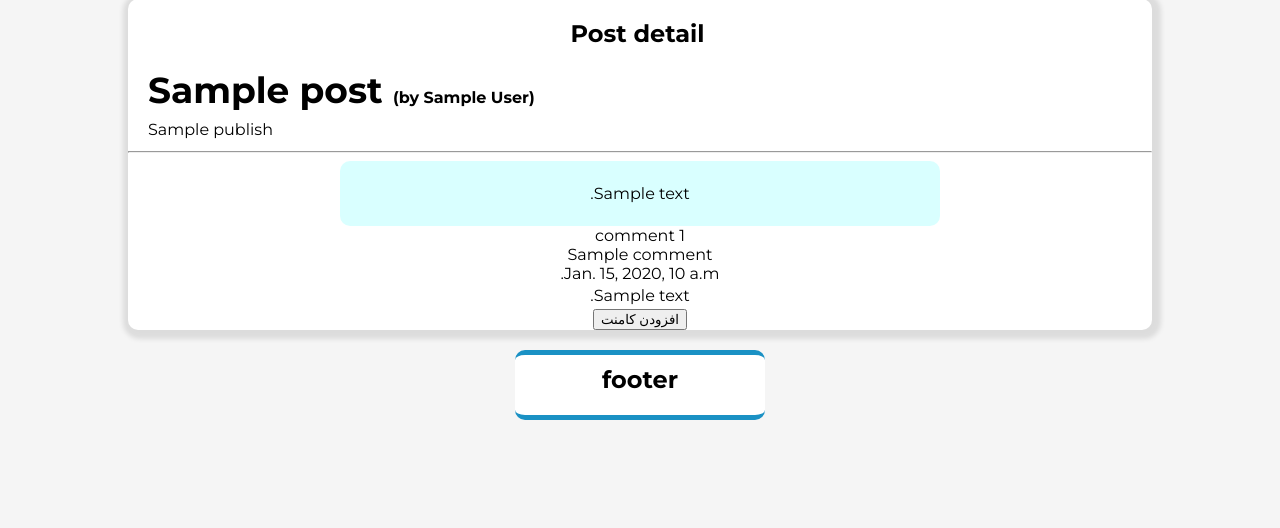
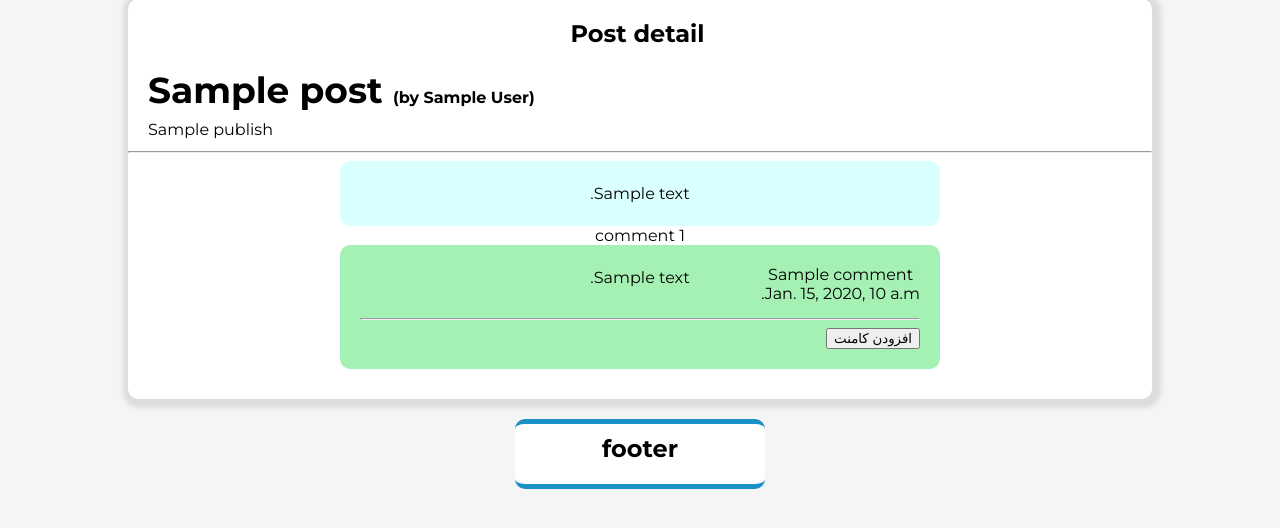
Before and after one commit to Im-mohsen/Sabzweb_django, a Django app: template blog/templates/blog/post_detail.html in a window 1280 px wide. Shown: the part 201-729 px from the top of the page. Run offline with Django 5.2, Linux system fonts and the light colour scheme; the template is opened without the code that fills it: values that come from a table or form of the project are taken from there, most other values are stand-ins (such as "Sample title", 1, 10 or a date in 2020); parts of the project's set-up code (start-up, migrations or seed data) failed here and were passed over.

Commit message:
update css style(comment_box)

```diff
--- a/blog/models.py
+++ b/blog/models.py
@@ -71,8 +71,8 @@ class Ticket(models.Model):
 class Comment(models.Model):
     post = models.ForeignKey(Post, on_delete=models.CASCADE, related_name="comments", verbose_name="پست")
     name = models.CharField(max_length=250, verbose_name="نام")
-    body = models.TextField(verbose_name="متن کانت")
-    email = models.EmailField(max_length=250)
+    body = models.TextField(verbose_name="متن کامنت")
+    email = models.EmailField(max_length=250, verbose_name="ایمیل")
     created = jmodels.jDateTimeField(auto_now_add=True, verbose_name="تاریخ ایجاد")
     updated = jmodels.jDateTimeField(auto_now=True, verbose_name="تاریخ اپدیت")
     active = models.BooleanField(default=False, verbose_name="وضعیت")
--- a/blog/static/css/base.css
+++ b/blog/static/css/base.css
@@ -117,6 +117,7 @@ li::before {
 	text-align: center;
 	margin-left: auto;
 	margin-right: auto;
+	padding-bottom: 10px;
 	border-radius: 10px;
 	box-shadow: 2px 2px 5px 7px rgba(0, 0, 0, 0.1);
 }
@@ -145,3 +146,23 @@ li::before {
 h2{
 	padding: 20px 5px 0 0;
 }
+.comment_box{
+	display: block;
+	position: relative;
+	width: 600px;
+	background-color: rgba(6, 213, 45, 0.36);
+	color: black;
+	align-items: center;
+	text-align: center;
+	margin: 0 auto 20px auto;
+	padding: 20px 20px;
+	border-radius: 10px;
+}
+#comment_title{
+	display: flex;
+	position: absolute;
+}
+.comment_form{
+	align-items: center;
+	text-align: right;
+}
--- a/blog/templates/blog/post_detail.html
+++ b/blog/templates/blog/post_detail.html
@@ -16,23 +16,31 @@
                 {{ cm_count }} comment{{ cm_count |pluralize }}
             {% endwith %}
         </div>
-        <div>
+        <div class="comment_box">
             {% for comment in comments %}
+                <div id="comment_title">
                     {{ comment.name }}
                     <br>
                     {{ comment.created |jformat:"%Y/%m/%d"}}
                     <br>
+                </div>
+
                 {{ comment.body |linebreaks }}
+                <br>
+                <hr>
             {% empty %}
                 کامنتی وجود ندارد!!
             {% endfor %}
-        </div>
+            <div class="comment_form">
                 <form method="post" action="{% url 'blog:post_comment' post.id %}">
                     {% csrf_token %}
                     {{ form.as_p }}
                     <input type="submit" value="افزودن کامنت">
                 </form>
             </div>
+        </div>
+
+    </div>
 
 {#    <p>{{ new_date |date:"SHORT_DATETIME_FORMAT" }}</p>#}
 {% endblock %}
```
Lines whose indentation alone changed are shown as unchanged.
